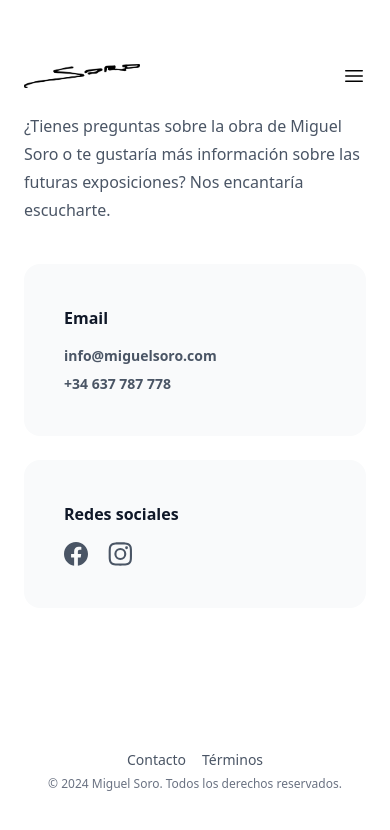
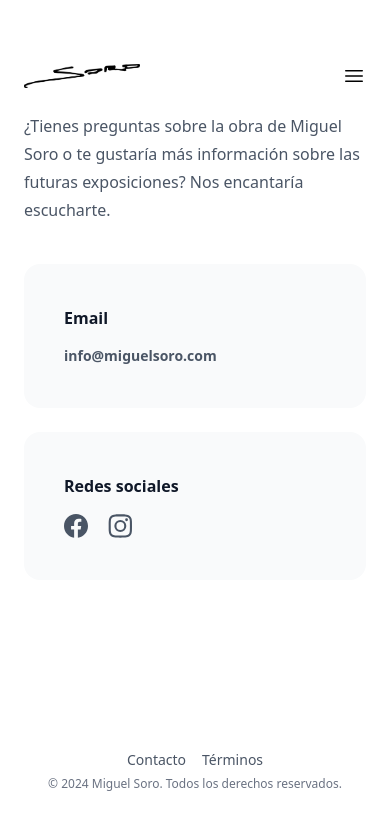
Before and after one commit to vigosan/miguelsoro-com, a Next.js app: page /contact in a window 390 px wide. Shown: the top 830 px of the page. Built offline with nearby package versions, Linux system fonts and the light colour scheme.

Commit message:
remove phone

```diff
--- a/pages/contact.tsx
+++ b/pages/contact.tsx
@@ -26,17 +26,6 @@ export default function ContactPage() {
                     href="mailto:info@miguelsoro.com"
                   >
                     info@miguelsoro.com
-                  </a>
-                </dd>
-              </div>
-              <div className="mt-1">
-                <dt className="sr-only">Número de telefono</dt>
-                <dd>
-                  <a
-                    className="font-semibold text-gray-600"
-                    href="tel:+34637787778"
-                  >
-                    +34 637 787 778
                   </a>
                 </dd>
               </div>
```
